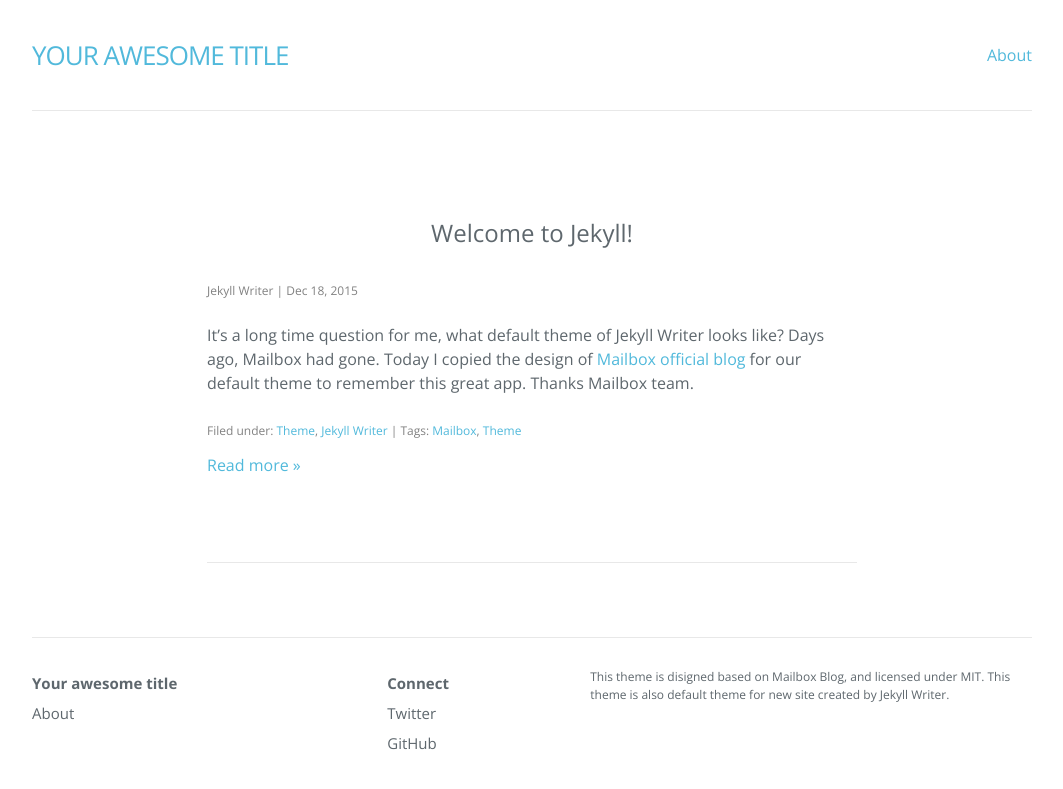
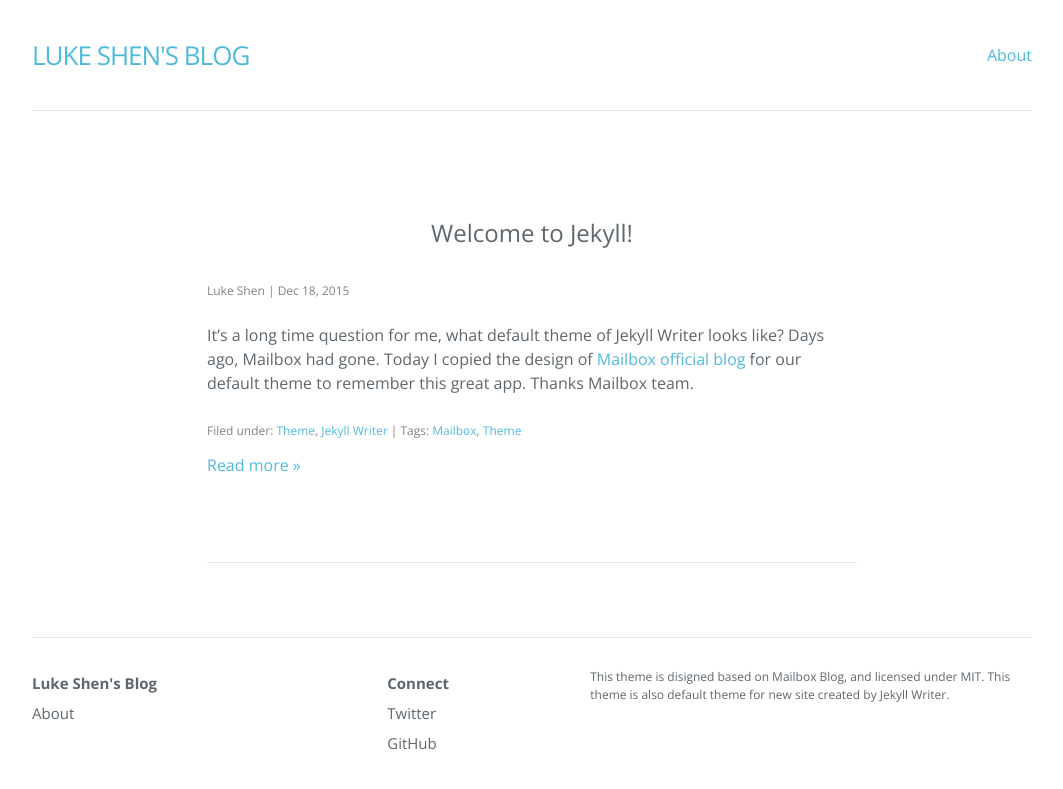
Before and after one commit to cenxim/cenxim.github.io, a Jekyll site: the page built from index.html, in a window 1280 px wide. Shown: the top 789 px of the page, without its empty margins (108-1171 px from the left). Built offline with Jekyll 4.4.1, drawn with Linux system fonts in a browser that asks for light colours; nearby versions of some CDN libraries; the list of posts is cut into pages by our own code.

Commit message:
Update Configuration

```diff
--- a/_config.yml
+++ b/_config.yml
@@ -1,21 +1,15 @@
-# Welcome to Jekyll!
-#
-# This config file is meant for settings that affect your whole blog, values
-# which you are expected to set up once and rarely need to edit after that.
-# For technical reasons, this file is *NOT* reloaded automatically when you use
-# 'jekyll serve'. If you change this file, please restart the server process.
-
-# Site settings
-title: Your awesome title
-author: Jekyll Writer
-description: > # this means to ignore newlines until "baseurl:"
-  This theme is disigned based on Mailbox Blog, and licensed under MIT.
-  This theme is also default theme for new site created by Jekyll Writer.
-permalink: /:year/:month/:day/:title/
+# Created by Jekyll Writer
+title: Luke Shen's Blog
+author: Luke Shen
+description: >
+  This theme is disigned based on Mailbox Blog, and licensed under MIT. This
+  theme is also default theme for new site created by Jekyll Writer.
+permalink: '/:year/:month/:day/:title/'
 paginate: 6
-paginate_path: "/page/:num/"
+paginate_path: '/page/:num/'
 twitter_username: jekyllwriter
-github_username:  jekyllwriter
-gems: [jekyll-paginate]
+github_username: jekyllwriter
+gems:
+  - jekyll-paginate
 markdown: kramdown
-baseurl: ""
+baseurl: ''
```
